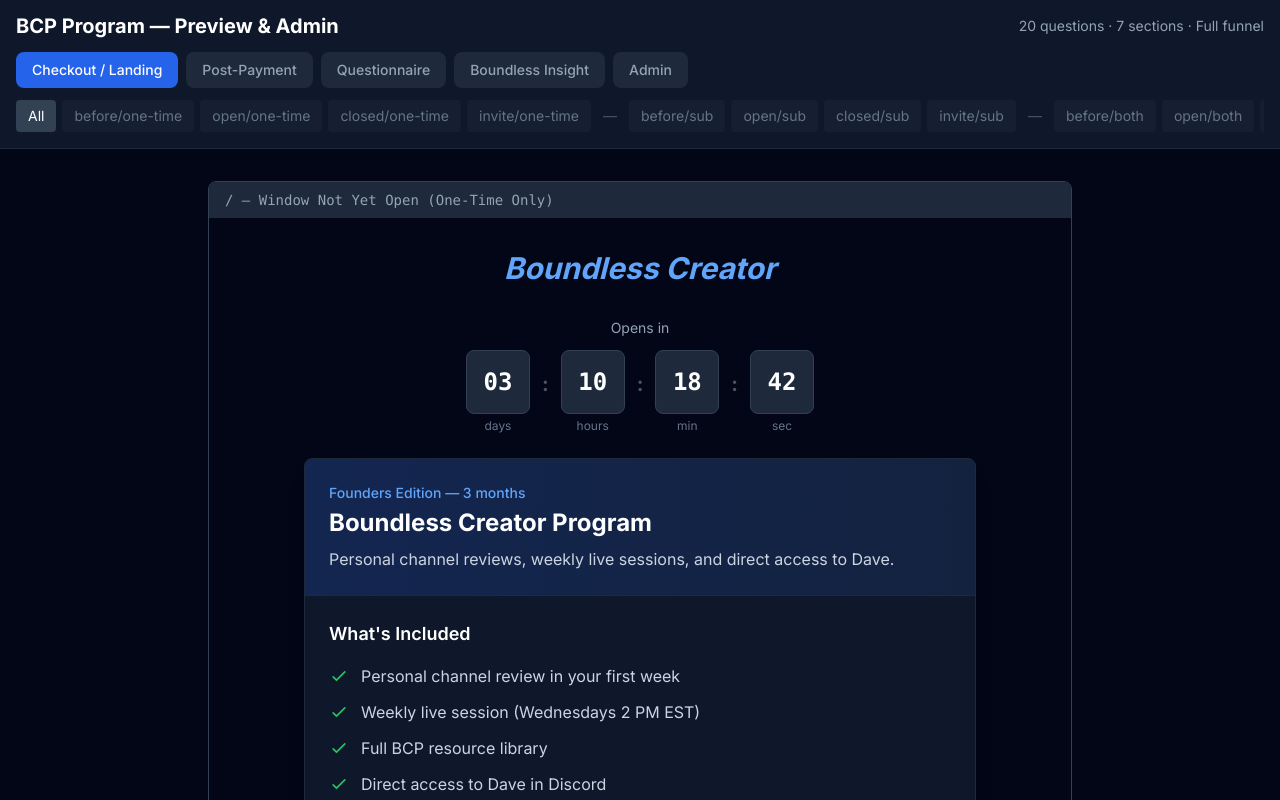
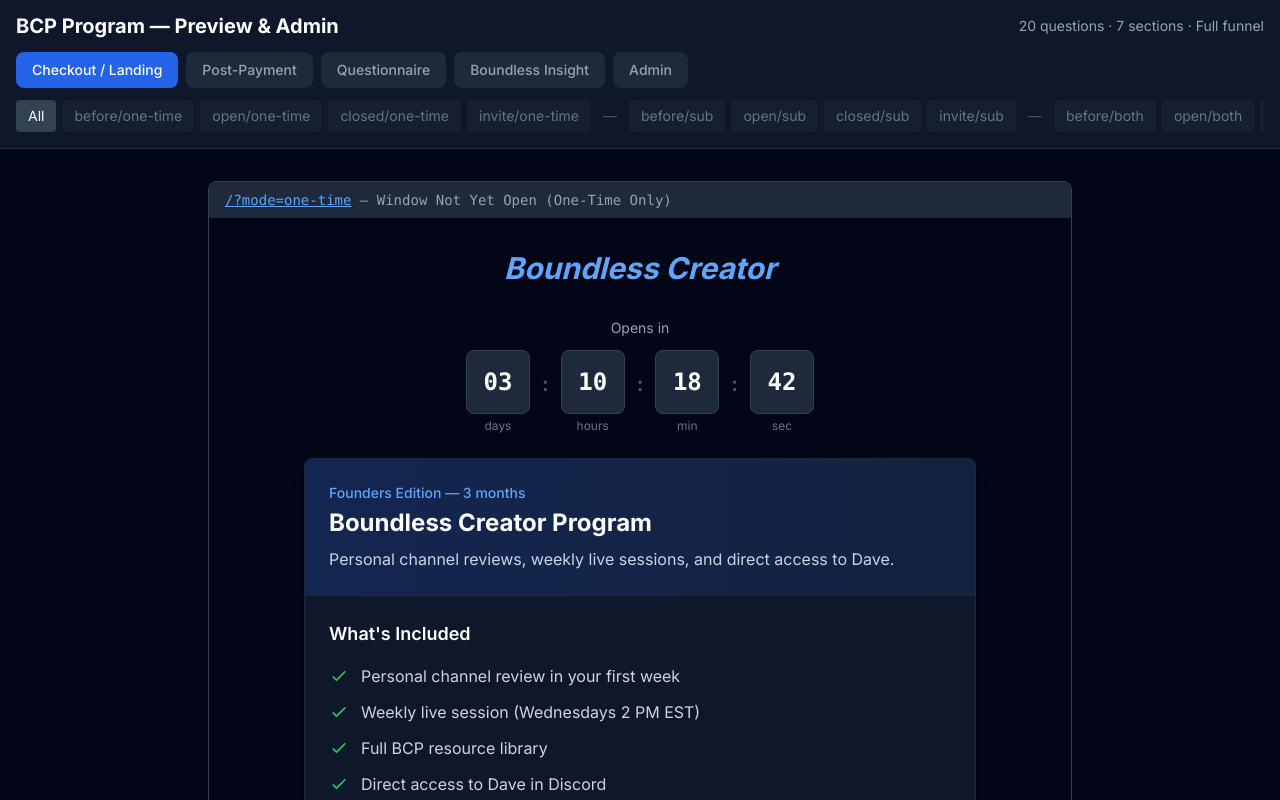
Before and after one commit to davejeltema3/bcp-program, a Next.js app: page /preview in a window 1280 px wide. Shown: the top 800 px of the page. Built offline with nearby package versions, Linux system fonts and the light colour scheme.

Commit message:
feat: unique URLs per checkout variation + clickable preview links
- page.tsx & join/page.tsx: support ?mode= query param override
- preview headers now hyperlink to actual pages (/?mode=subscription, /join?mode=both, etc.)
- BCA preview: checkout paths now clickable too

```diff
--- a/app/join/page.tsx
+++ b/app/join/page.tsx
@@ -1,11 +1,12 @@
 'use client';
 
-import { useState } from 'react';
+import { useState, useEffect } from 'react';
 
 /**
  * Invite / Direct Join page — bypasses the purchase window.
  * Dave can send this URL directly to people he wants to let in outside the normal window.
  * URL: bcp.boundlesscreator.com/join
+ * Supports ?mode= query param override for preview linking.
  */
 
 type PaymentMode = 'one-time' | 'subscription';
@@ -18,14 +19,24 @@ function getCheckoutMode(): CheckoutMode {
   return 'one-time';
 }
 
-const CHECKOUT_MODE = getCheckoutMode();
-const SUBSCRIPTION_ENABLED = CHECKOUT_MODE === 'both' || CHECKOUT_MODE === 'subscription';
+const DEFAULT_CHECKOUT_MODE = getCheckoutMode();
 
 export default function JoinPage() {
   const [isLoading, setIsLoading] = useState(false);
   const [error, setError] = useState<string>();
   const [logoError, setLogoError] = useState(false);
-  const [paymentMode, setPaymentMode] = useState<PaymentMode>(CHECKOUT_MODE === 'subscription' ? 'subscription' : 'one-time');
+  const [checkoutMode, setCheckoutModeState] = useState<CheckoutMode>(DEFAULT_CHECKOUT_MODE);
+  const [paymentMode, setPaymentMode] = useState<PaymentMode>(DEFAULT_CHECKOUT_MODE === 'subscription' ? 'subscription' : 'one-time');
+
+  // Allow ?mode= query param to override checkout mode (for preview linking)
+  useEffect(() => {
+    const params = new URLSearchParams(window.location.search);
+    const modeParam = params.get('mode');
+    if (modeParam === 'one-time' || modeParam === 'subscription' || modeParam === 'both') {
+      setCheckoutModeState(modeParam);
+      setPaymentMode(modeParam === 'subscription' ? 'subscription' : 'one-time');
+    }
+  }, []);
 
   const handleCheckout = async () => {
     setIsLoading(true);
@@ -39,7 +50,7 @@ export default function JoinPage() {
         body: JSON.stringify({
           customerEmail: email,
           bypassWindow: true,
-          paymentMode: CHECKOUT_MODE === 'both' ? paymentMode : CHECKOUT_MODE === 'subscription' ? 'subscription' : undefined,
+          paymentMode: checkoutMode === 'both' ? paymentMode : checkoutMode === 'subscription' ? 'subscription' : undefined,
         }),
       });
       const data = await response.json();
@@ -110,7 +121,7 @@ export default function JoinPage() {
               Payment
             </h2>
             <div className="space-y-3">
-              {CHECKOUT_MODE !== 'subscription' && (
+              {checkoutMode !== 'subscription' && (
                 <button
                   onClick={() => setPaymentMode('one-time')}
                   className={`w-full p-4 rounded-lg border-2 text-left transition-all ${
@@ -129,7 +140,7 @@ export default function JoinPage() {
                 </button>
               )}
 
-              {CHECKOUT_MODE !== 'one-time' && (
+              {checkoutMode !== 'one-time' && (
                 <button
                   onClick={() => setPaymentMode('subscription')}
                   className={`w-full p-4 rounded-lg border-2 text-left transition-all ${
--- a/app/page.tsx
+++ b/app/page.tsx
@@ -17,8 +17,7 @@ function getCheckoutMode(): CheckoutMode {
   return 'one-time';
 }
 
-const CHECKOUT_MODE = getCheckoutMode();
-const SUBSCRIPTION_ENABLED = CHECKOUT_MODE === 'both' || CHECKOUT_MODE === 'subscription';
+const DEFAULT_CHECKOUT_MODE = getCheckoutMode();
 
 export default function HomePage() {
   const [isLoading, setIsLoading] = useState(false);
@@ -28,7 +27,18 @@ export default function HomePage() {
   const [windowOpen, setWindowOpen] = useState<Date | null>(null);
   const [windowClose, setWindowClose] = useState<Date | null>(null);
   const [showFaq, setShowFaq] = useState(false);
-  const [paymentMode, setPaymentMode] = useState<PaymentMode>(CHECKOUT_MODE === 'subscription' ? 'subscription' : 'one-time');
+  const [checkoutMode, setCheckoutModeState] = useState<CheckoutMode>(DEFAULT_CHECKOUT_MODE);
+  const [paymentMode, setPaymentMode] = useState<PaymentMode>(DEFAULT_CHECKOUT_MODE === 'subscription' ? 'subscription' : 'one-time');
+
+  // Allow ?mode= query param to override checkout mode (for preview linking)
+  useEffect(() => {
+    const params = new URLSearchParams(window.location.search);
+    const modeParam = params.get('mode');
+    if (modeParam === 'one-time' || modeParam === 'subscription' || modeParam === 'both') {
+      setCheckoutModeState(modeParam);
+      setPaymentMode(modeParam === 'subscription' ? 'subscription' : 'one-time');
+    }
+  }, []);
 
   useEffect(() => {
     const openStr = process.env.NEXT_PUBLIC_WINDOW_OPEN;
@@ -58,7 +68,7 @@ export default function HomePage() {
         headers: { 'Content-Type': 'application/json' },
         body: JSON.stringify({
           customerEmail: email,
-          paymentMode: CHECKOUT_MODE === 'both' ? paymentMode : CHECKOUT_MODE === 'subscription' ? 'subscription' : undefined,
+          paymentMode: checkoutMode === 'both' ? paymentMode : checkoutMode === 'subscription' ? 'subscription' : undefined,
         }),
       });
       const data = await response.json();
@@ -73,9 +83,9 @@ export default function HomePage() {
   const faqs = [
     { q: "What if I'm brand new?", a: "Works for any sub count. The review is tailored to where you actually are." },
     { q: "What if I'm already at 50K?", a: "Same answer. The system covers both." },
-    ...(CHECKOUT_MODE === 'subscription'
+    ...(checkoutMode === 'subscription'
       ? [{ q: "How does the subscription work?", a: "$999 every 3 months, auto-renews. Cancel anytime from your Stripe billing portal. No commitments." }]
-      : CHECKOUT_MODE === 'both'
+      : checkoutMode === 'both'
       ? [{ q: "How does the subscription work?", a: "$999 every 3 months, auto-renews. Cancel anytime from your Stripe billing portal. No commitments." }]
       : [{ q: "Is this auto-renewing?", a: "No. $999 for three months. That's it." }]
     ),
@@ -157,7 +167,7 @@ export default function HomePage() {
             </h2>
             <div className="space-y-3">
               {/* One-time option (shown for 'one-time' and 'both' modes) */}
-              {CHECKOUT_MODE !== 'subscription' && (
+              {checkoutMode !== 'subscription' && (
                 <button
                   onClick={() => setPaymentMode('one-time')}
                   className={`w-full p-4 rounded-lg border-2 text-left transition-all ${
@@ -177,7 +187,7 @@ export default function HomePage() {
               )}
 
               {/* Subscription option (shown for 'subscription' and 'both' modes) */}
-              {CHECKOUT_MODE !== 'one-time' && (
+              {checkoutMode !== 'one-time' && (
                 <button
                   onClick={() => setPaymentMode('subscription')}
                   className={`w-full p-4 rounded-lg border-2 text-left transition-all ${
--- a/app/preview/page.tsx
+++ b/app/preview/page.tsx
@@ -342,12 +342,15 @@ export default function PreviewPage() {
   const renderCheckoutPreview = (mode: CheckoutMode, state: 'before' | 'open' | 'closed') => {
     const stateLabel = state === 'before' ? 'Window Not Yet Open' : state === 'open' ? 'Window Open' : 'Window Closed';
     const modeLabel = checkoutModeLabel(mode);
-    const headerLabel = `/ — ${stateLabel} (${modeLabel})`;
+    const pagePath = `/?mode=${mode}`;
 
     return (
       <div key={`${mode}-${state}`} className="border border-slate-700 rounded-lg overflow-hidden">
-        <div className="bg-slate-800 px-4 py-2 text-sm text-slate-400 font-mono">
-          {headerLabel}
+        <div className="bg-slate-800 px-4 py-2 text-sm font-mono flex items-center justify-between">
+          <span className="text-slate-400">
+            <a href={pagePath} target="_blank" rel="noopener noreferrer" className="text-blue-400 hover:text-blue-300 underline">{pagePath}</a>
+            {' — '}{stateLabel} ({modeLabel})
+          </span>
         </div>
         <div className="bg-slate-950 flex items-center justify-center p-8" style={{ minHeight: state === 'closed' ? 600 : 700 }}>
           <div className="w-full max-w-2xl">
@@ -389,12 +392,15 @@ export default function PreviewPage() {
   /* ─── Invite Page Preview for a single mode ─── */
   const renderInvitePreview = (mode: CheckoutMode) => {
     const modeLabel = checkoutModeLabel(mode);
-    const modeSlug = mode === 'one-time' ? 'One-Time Only' : mode === 'subscription' ? 'Subscription Only' : 'Both Options';
+    const pagePath = `/join?mode=${mode}`;
 
     return (
       <div key={`invite-${mode}`} className="border border-slate-700 rounded-lg overflow-hidden">
-        <div className="bg-slate-800 px-4 py-2 text-sm text-slate-400 font-mono">
-          /join — Invite Page ({modeSlug})
+        <div className="bg-slate-800 px-4 py-2 text-sm font-mono flex items-center justify-between">
+          <span className="text-slate-400">
+            <a href={pagePath} target="_blank" rel="noopener noreferrer" className="text-blue-400 hover:text-blue-300 underline">{pagePath}</a>
+            {' — '}Invite Page ({modeLabel})
+          </span>
         </div>
         <div className="bg-slate-950 flex items-center justify-center p-8" style={{ minHeight: 700 }}>
           <div className="w-full max-w-2xl">
```
